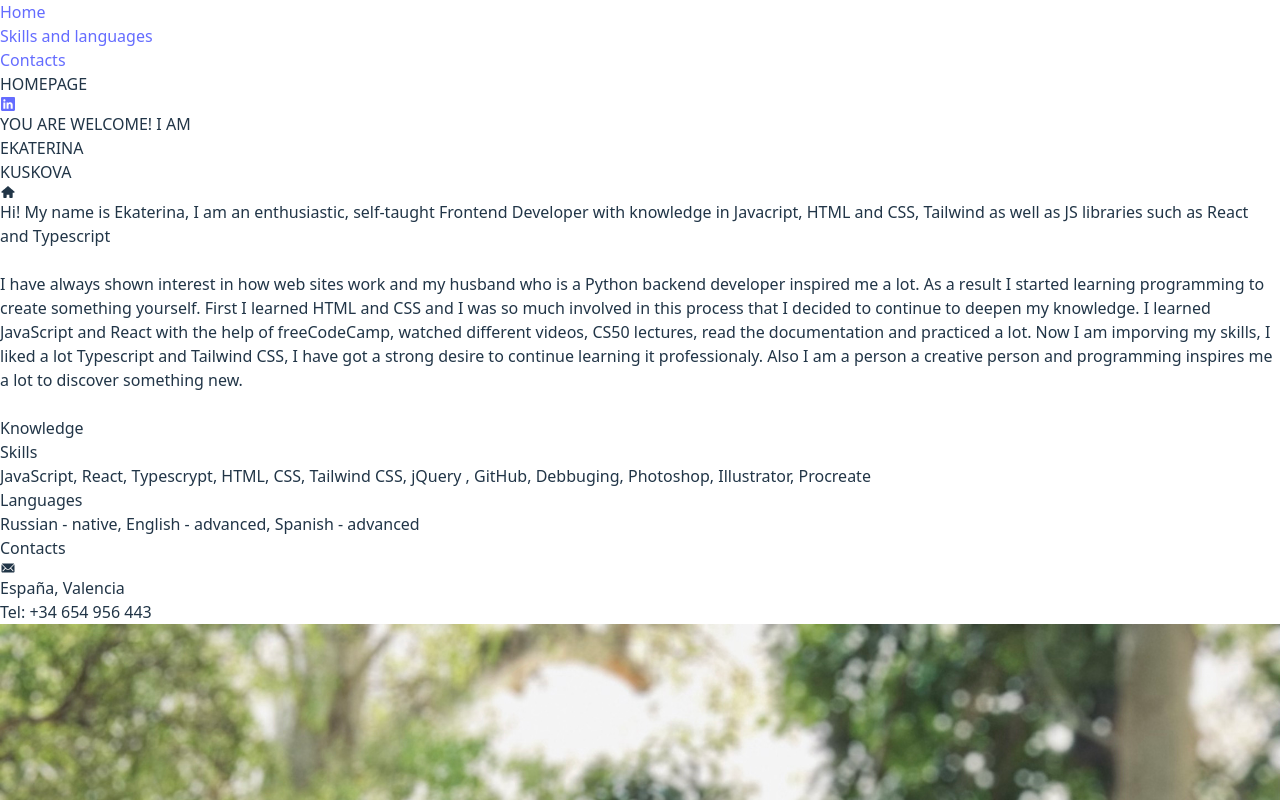
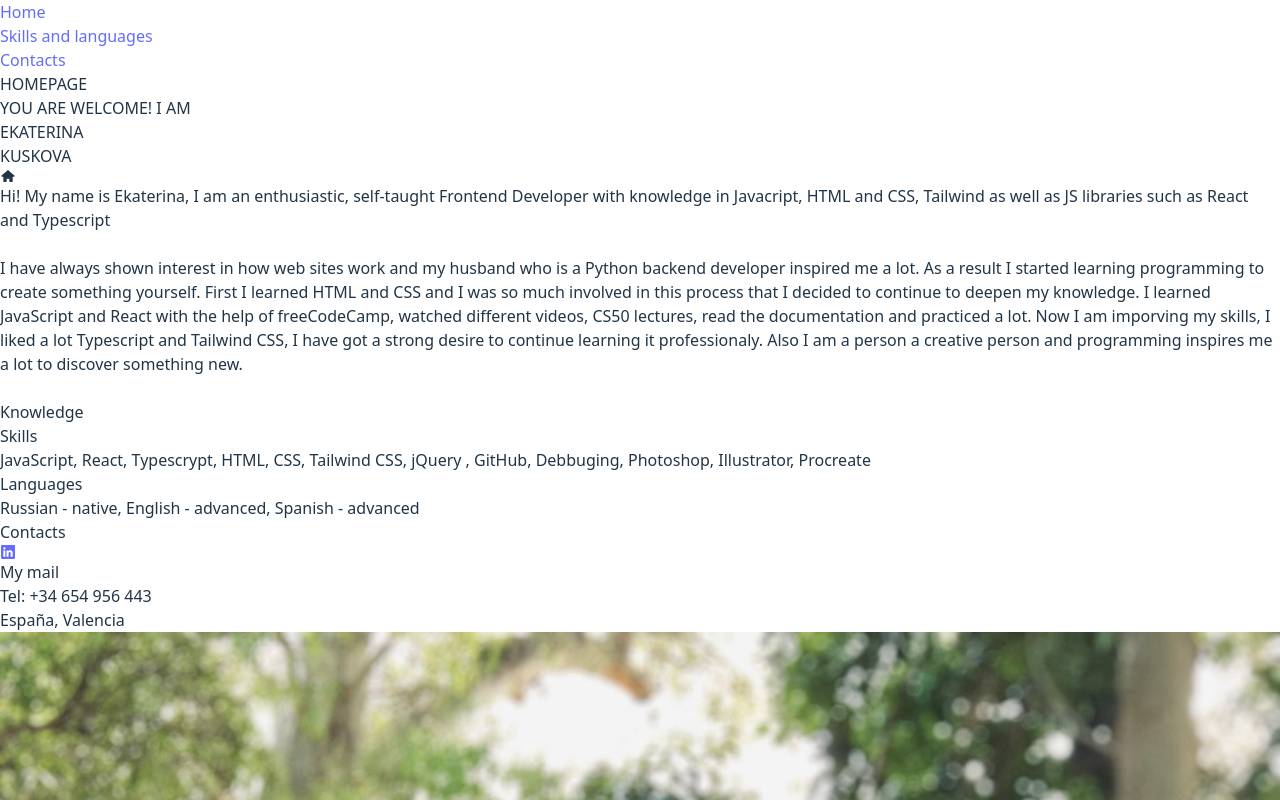
Before and after one commit to kuskattie/mycv-gh-pages, a React (Vite) app: page / in a window 1280 px wide. Shown: the top 800 px of the page. Built offline with nearby package versions, Linux system fonts and the light colour scheme; some icons are missing; a web font is replaced by a local one.

Commit message:
contact chnage

```diff
--- a/src/components/Contacts.tsx
+++ b/src/components/Contacts.tsx
@@ -1,4 +1,5 @@
 import { IoIosMail } from "react-icons/io";
+import { IoLogoLinkedin } from "react-icons/io5";
 
 
 const Contacts: React.FC = () => {
@@ -19,15 +20,20 @@ const Contacts: React.FC = () => {
 
           <div className="flex justify-around mt-16">
             <div className="flex flex-col gap-7 mb-10 text-[30px]">
-            <IoIosMail
-            className="transition-all ease-in-out cursor-pointer hover:scale-110"
-            onClick={handleMailClick}
-             />
-
+              <a href='https://www.linkedin.com/in/ekaterina-kuskova-b9558516b/' target='_blank' >
+              <IoLogoLinkedin className="transition-all ease-in-out cursor-pointer hover:scale-110"/>
+              </a>
+            </div>
+            <div className="flex flex-col gap-7 mb-10 text-[30px]">
+            <p className="text-lg text-gray-400 transition-all ease-in-out cursor-pointer hover:scale-110"
+              onClick={handleMailClick}
+            >
+              My mail
+            </p>
             </div>
             <div className="flex flex-col gap-2">
+          <p className="text-gray-400">Tel: +34 654 956 443</p>
           <h2 className="text-gray-400">España, Valencia</h2>
-          <p className="text-gray-400">Tel: +34 654 956 443</p>
         </div>
           </div>
 
--- a/src/components/Sidebar.tsx
+++ b/src/components/Sidebar.tsx
@@ -8,9 +8,7 @@ return (
   >
       <h2 className='tracking-widest -rotate-90'>HOMEPAGE</h2>
       <div className='flex flex-col gap-7 mb-10 text-[20px]'>
-        <a href='https://www.linkedin.com/in/ekaterina-kuskova-b9558516b/' target='_blank' >
-          <IoLogoLinkedin className="transition-all ease-in-out cursor-pointer hover:scale-110"/>
-        </a>
+
       </div>
   </div>
 )
```
